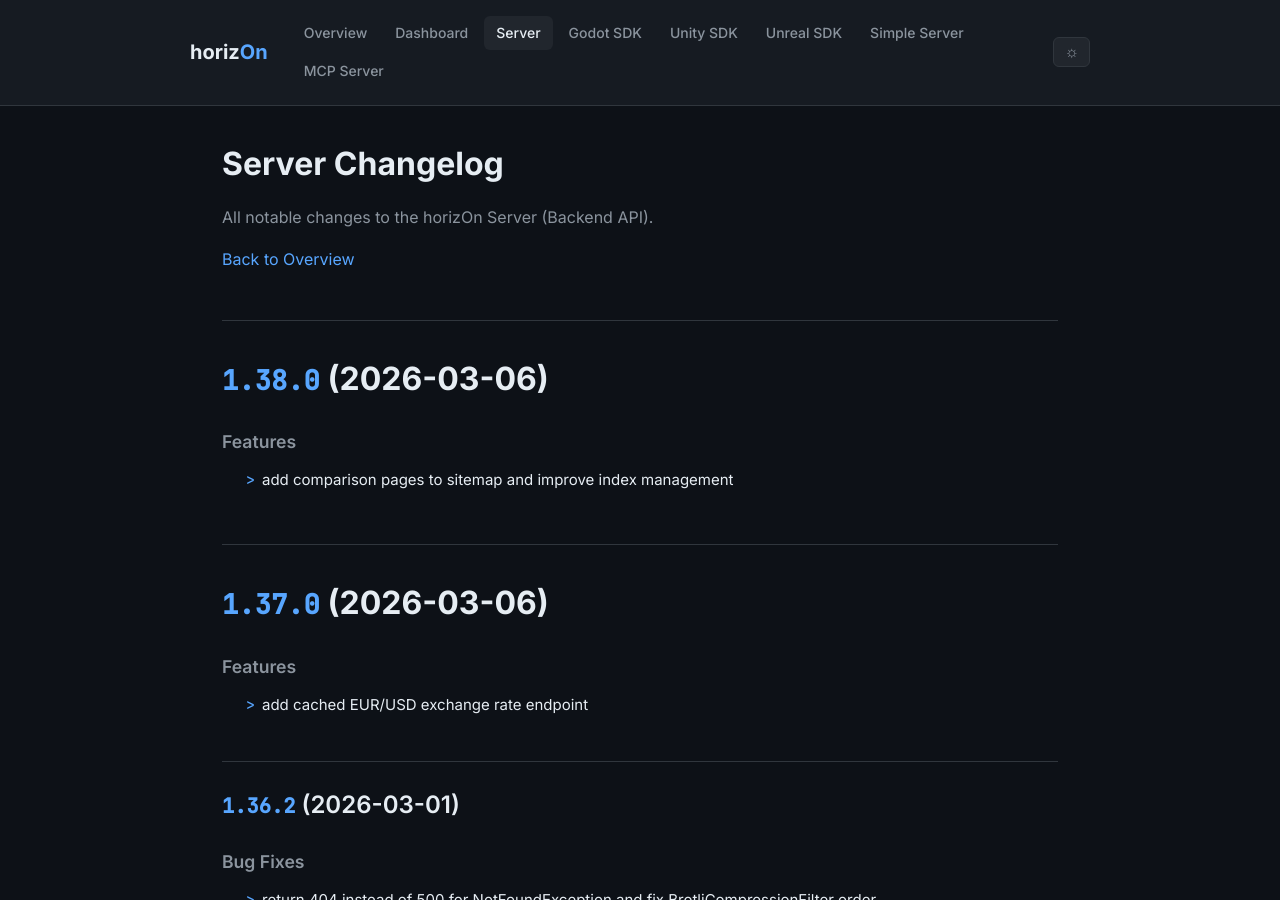
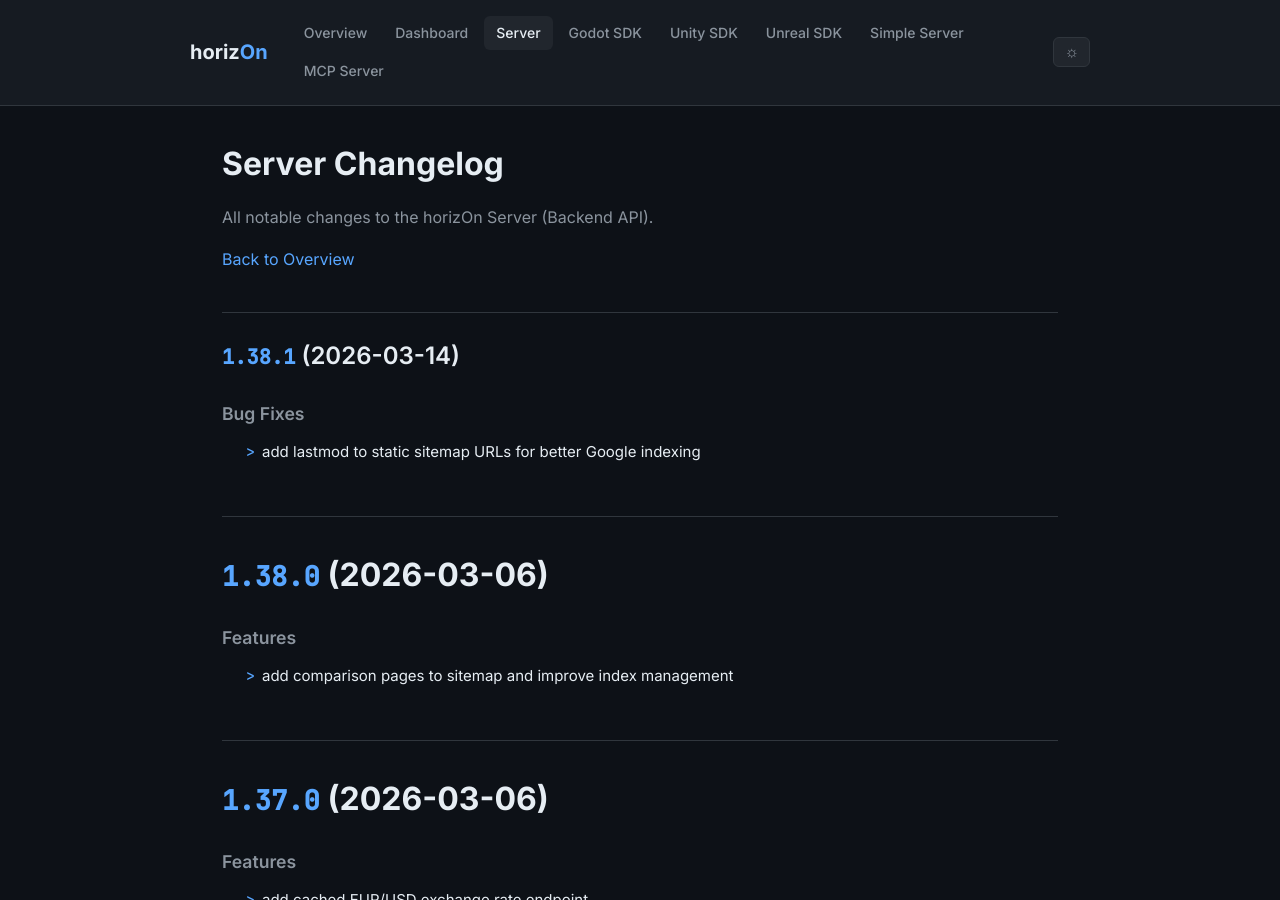
Before and after one commit to ProjectMakersDE/horizOn-Changelog, a Jekyll site: the page built from server-changelog.md, in a window 1280 px wide and 900 px high. Built offline with Jekyll 4.4.1, drawn with Linux system fonts in a browser that asks for light colours.

Commit message:
chore: sync changelogs [skip ci]

```diff
--- a/server-changelog.md
+++ b/server-changelog.md
@@ -8,6 +8,13 @@ title: Server Changelog
 All notable changes to the horizOn Server (Backend API).
 
 [Back to Overview](.)
+
+## [1.38.1](https://github.com/ProjectMakersDE/horizOn-Server/compare/v1.38.0...v1.38.1) (2026-03-14)
+
+
+### Bug Fixes
+
+* add lastmod to static sitemap URLs for better Google indexing ([a9db56a](https://github.com/ProjectMakersDE/horizOn-Server/commit/a9db56ae3beaf8e937fe0f454a493264077e2d13))
 
 # [1.38.0](https://github.com/ProjectMakersDE/horizOn-Server/compare/v1.37.0...v1.38.0) (2026-03-06)
 
```
Also changed, not shown: index.md (+1 -1 lines).
